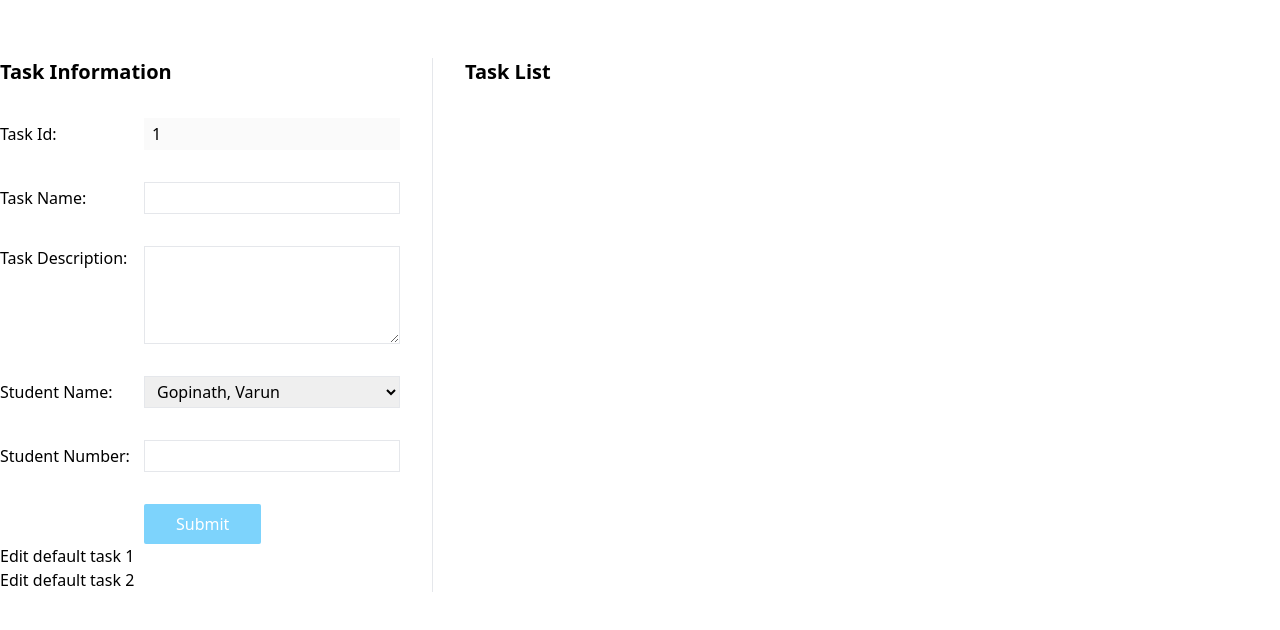
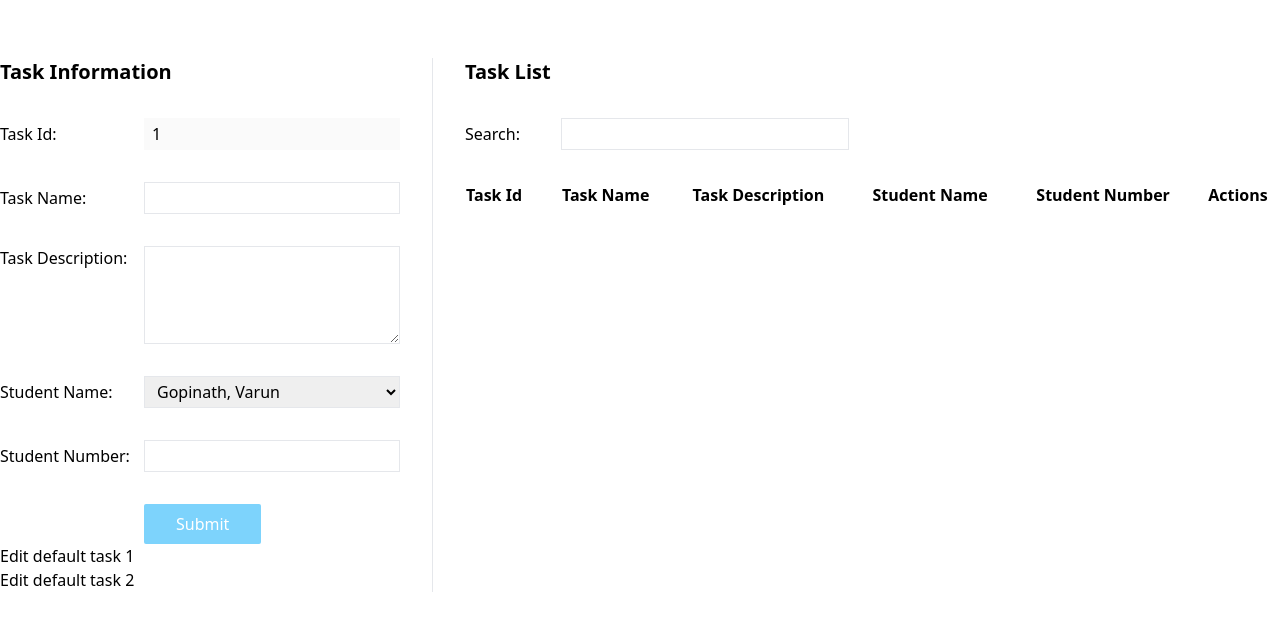
Before and after one commit to Ygu4492/JS-Group5-P1, a plain HTML site: page index.html in a window 1280 px wide. Shown: the part 62-692 px from the top of the page. Drawn offline with nearby package versions, Linux system fonts and the light colour scheme.

Commit message:
update structure code

```diff
--- a/index.html
+++ b/index.html
@@ -5,9 +5,12 @@
   <meta charset="UTF-8">
   <meta name="viewport" content="width=device-width, initial-scale=1.0">
   <title>Group 5 Project 1</title>
+  <!-- Normalize css style -->
   <link rel="stylesheet" href="https://cdnjs.cloudflare.com/ajax/libs/normalize/8.0.1/normalize.min.css">
+  <!-- Tailwind CSS -->
+  <script src="https://cdn.tailwindcss.com"></script>
+  <!-- Custom Styles -->
   <link rel="stylesheet" href="./css/index.css">
-  <script src="https://cdn.tailwindcss.com"></script>
 </head>
 
 <body>
@@ -44,9 +47,14 @@
           <input type="text" id="studentNumber" name="studentNumber" class="border h-8 px-2">
         </div>
         <div>
-          <input id="submit" class="ml-36 py-2 px-8 bg-[#7dd3fc] rounded-sm text-white cursor-pointer" type="button" value="Submit">
+          <input
+            id="submit"
+            class="ml-36 py-2 px-8 bg-[#7dd3fc] rounded-sm text-white cursor-pointer"
+            type="button"
+            value="Submit">
         </div>
       </form>
+      <!-- mock code -->
       <div>
         <button class="edit" data-id="1">Edit default task 1</button><br>
         <button class="edit" data-id="2">Edit default task 2</button>
@@ -56,8 +64,28 @@
       <h3 class="text-xl font-bold mb-8">
         Task List
       </h3>
+      <form id="searchForm" class="mb-8 w-96 flex items-center">
+        <label class="w-24 items-center" for="search">Search:</label>
+        <input type="text" id="searchInput" class="border h-8 flex-1">
+      </form>
+      <table class="w-full">
+        <thead>
+          <tr>
+            <th class="text-left">Task Id</th>
+            <th>Task Name</th>
+            <th>Task Description</th>
+            <th>Student Name</th>
+            <th>Student Number</th>
+            <th>Actions</th>
+          </tr>
+        </thead>
+        <tbody>
+          <!-- Task 3 TO DO -->
+        </tbody>
+      </table>
     </div>
   </main>
+  <!-- jQuery-3.7.1 -->
   <script src="https://code.jquery.com/jquery-3.7.1.min.js"
     integrity="sha256-/JqT3SQfawRcv/BIHPThkBvs0OEvtFFmqPF/lYI/Cxo=" crossorigin="anonymous"></script>
   <script src="./js/index.js"></script>
--- a/js/index.js
+++ b/js/index.js
@@ -37,6 +37,7 @@ $(function () {
   // Task 4, search task by text
   function searchTask(text) {
     // TO DO
+    const searchValue = $("#searchInput").val();
   }
 
   // Task 3, render task list into page
@@ -47,25 +48,32 @@ $(function () {
   // Task 3, get task list from localStorage
   function getTaskListFromLocalStorage() {
     // TO DO
+
     // mock code
     return defaultTaskList;
   }
 
-  // get the task by task id
+  // Task 3, get the task by task id
   function getTaskDataById(id) {
     const taskList = getTaskListFromLocalStorage();
     const taskData = taskList.filter(({ taskId }) => taskId == id)[0];
     return taskData;
   }
 
-  // save task list into localStorage
+  // Task 2, validate task form values
+  function validateFormData(data) {
+
+  }
+
+  // Task 2, save task list in localStorage
   function saveTaskList(taskList) {
-    // TO DO
+
   }
 
   // Task 2, save task data
   function saveTaskData(data) {
     // TO DO
+    console.log(data);
     // validate the form data
     // get current task list
     // push this task into current task list
@@ -88,6 +96,7 @@ $(function () {
     const newTaskList = taskList.filter(({ taskId }) => taskId != id);
     // save new task list in localStorage
     // TO DO
+    saveTaskList(newTaskList);
   }
 
   // Task 1, get form values
@@ -99,7 +108,6 @@ $(function () {
     formValues.forEach(({ name, value }) => {
       formData[name] = value;
     });
-    console.log(formData);
     saveTaskData(formData);
   });
 
```
